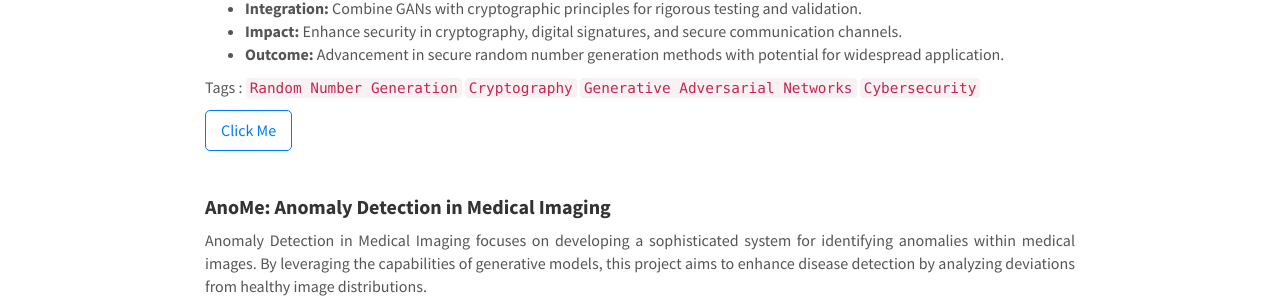
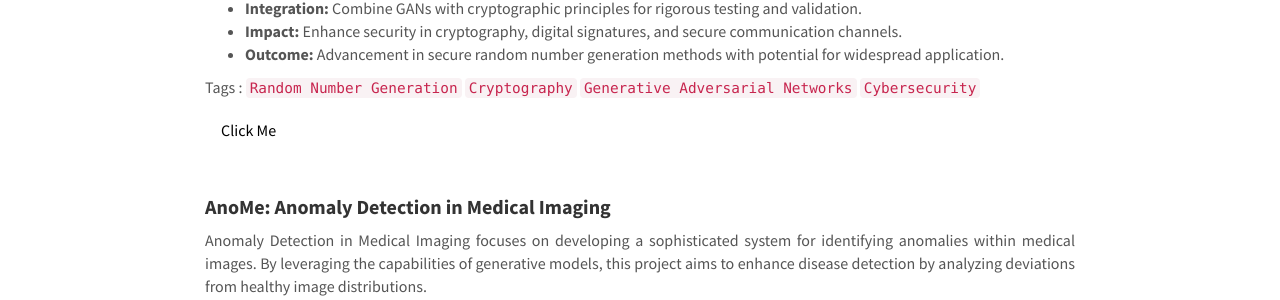
Before and after one commit to qxresearch/qxresearch.github.io, a Jekyll site: the page built from _pages/openings.md, in a window 1280 px wide. Shown: the part 481-781 px from the top of the page. Built offline with Jekyll 4.4.1, drawn with Linux system fonts in a browser that asks for light colours; nearby versions of some CDN libraries.

Commit message:
Update main.scss

```diff
--- a/css/main.scss
+++ b/css/main.scss
@@ -56,14 +56,16 @@ figcaption {
   display: inline-block;
   padding: 8px 15px;
   background-color: transparent;
-  color: #007bff;
-  border: 1px solid #007bff;
+  color: black;
+  border: 1px solid rgba(255, 255, 255, 0.1);
   border-radius: 5px;
   text-decoration: none;
-  transition: background-color 0.3s ease-in-out, color 0.3s ease-in-out;
+  backdrop-filter: blur(5px); /* Glass effect */
+  transition: background-color 0.3s ease-in-out, color 0.3s ease-in-out, border-color 0.3s ease-in-out;
 
   &:hover {
-    background-color: #007bff;
+    background-color: rgba(255, 255, 255, 0.1);
     color: white;
+    border-color: rgba(255, 255, 255, 0.3);
   }
 }
```
